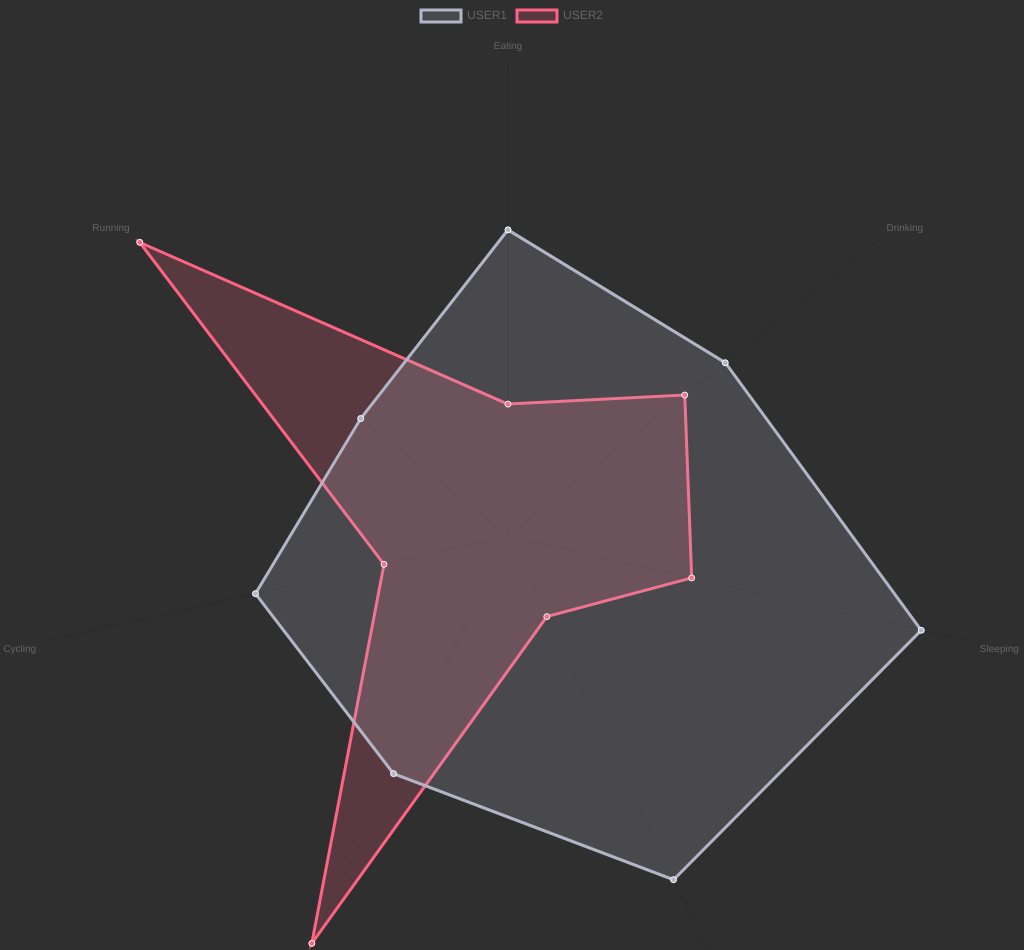
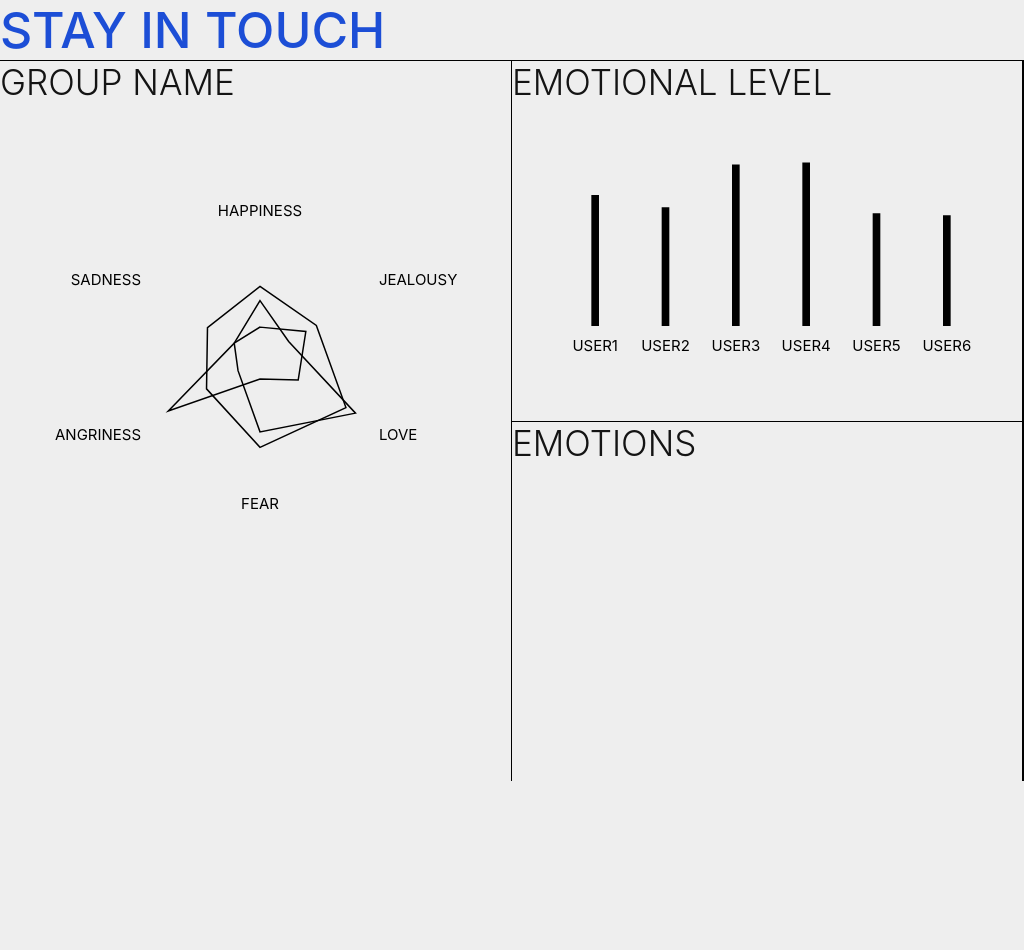
Before and after one commit to angladeelodie/stay_in_touch, an Electron app: page index.html in a window 1024 px wide. Shown: the top 950 px of the page. After the commit the page ends 800 px from the top, so only its background shows below. Drawn offline with nearby package versions, Linux system fonts and the light colour scheme; no server answers; a web font is replaced by a local one.

Commit message:
added 2nd chart

```diff
--- a/App.js
+++ b/App.js
@@ -1,6 +1,7 @@
 const { ipcRenderer } = require("electron");
 
-const { Chart, registerables } = require("chart.js");
+const { Chart, LineController, LineElement, PointElement, LinearScale, Title, RadarController } = require("chart.js");
+Chart.register(LineController, LineElement, PointElement, LinearScale, Title);
 //const robot = require("robotjs");
 class App {
   constructor() {
@@ -33,74 +34,179 @@ class App {
 
   drawChart() {
 
-    var ctx = document.getElementById("myChart");
-    ctx.chartColors = {
-      red: "rgb(255, 99, 132)",
-      orange: "rgb(255, 159, 64)",
-      yellow: "rgb(255, 205, 86)",
-      green: "rgb(75, 192, 192)",
-      blue: "rgb(54, 162, 235)",
-      purple: "rgb(153, 102, 255)",
-      grey: "rgb(231,233,237)",
-    };
 
-    var data = {
+
+    var data1 = {
       labels: [
-        "Eating",
-        "Drinking",
-        "Sleeping",
-        "Designing",
-        "Coding",
-        "Cycling",
-        "Running",
+        "HAPPINESS",
+        "JEALOUSY",
+        "LOVE",
+        "FEAR",
+        "ANGRINESS",
+        "SADNESS",
       ],
       datasets: [
         {
           label: "USER1",
-          backgroundColor: "rgba(179,181,198,0.2)",
-          borderColor: "rgba(179,181,198,1)",
-          pointBackgroundColor: "rgba(179,181,198,1)",
-          pointBorderColor: "#fff",
-          pointHoverBackgroundColor: "#fff",
-          pointHoverBorderColor: "rgba(179,181,198,1)",
-          data: [65, 59, 90, 81, 56, 55, 40],
+          backgroundColor: "rgba(255,255,255,0.0)",
+          borderColor: "rgba(0,0,0,1)",
+          borderColor: "rgba(0,0,0,1)",
+          borderColor: "rgba(0,0,0,1)",
+          pointHoverBackgroundColor: "rgba(28,78,214,1)",
+          pointHoverBorderColor: "rgba(28,78,214,1)",
+          data: [65, 59, 90, 81, 56, 55],
         },
         {
           label: "USER2",
-          backgroundColor: "rgba(255,99,132,0.2)",
-          borderColor: "rgba(255,99,132,1)",
-          pointBackgroundColor: "rgba(255,99,132,1)",
-          pointBorderColor: "#fff",
-          pointHoverBackgroundColor: "#fff",
-          pointHoverBorderColor: "rgba(255,99,132,1)",
-          data: [28, 48, 40, 19, 96, 27, 100],
+          backgroundColor: "rgba(255,255,255,0.0)",
+          borderColor: "rgba(0,0,0,1)",
+          borderColor: "rgba(0,0,0,1)",
+          borderColor: "rgba(0,0,0,1)",
+          pointHoverBackgroundColor: "rgba(28,78,214,1)",
+          pointHoverBorderColor: "rgba(28,78,214,1)",
+          data: [28, 48, 40, 19, 96, 27],
+        },
+        {
+          label: "USER3",
+          backgroundColor: "rgba(255,255,255,0.0)",
+          borderColor: "rgba(0,0,0,1)",
+          borderColor: "rgba(0,0,0,1)",
+          borderColor: "rgba(0,0,0,1)",
+          pointHoverBackgroundColor: "rgba(28,78,214,1)",
+          pointHoverBorderColor: "rgba(28,78,214,1)",
+          data: [52, 30, 100, 67, 23, 27],
         },
       ],
     };
-    var options = {
+
+    var data2 =  {
+      labels:  ["USER1","USER2","USER3","USER4","USER5","USER6",],
+      datasets: [{
+        label: false,
+        data: [65, 59, 80, 81, 56, 55, 40],
+        backgroundColor: [
+          'rgba(0, 0, 0, 1)',
+        ],
+        borderColor: [
+          'rgba(0, 0, 0, 0)',
+        ],
+        borderWidth: 1.5
+      }]
+    };
+
+    var options2 = {
+      plugins: {
+        legend: {
+            display: false,
+        }
+      },
+      barThickness: 10,
+      hoverBackgroundColor: "blue",
+      scales: {
+        x:{
+          ticks:{
+            color:"black",
+            font:{
+              size:15,
+            }
+
+          },
+          grid:{
+            display:false,
+            drawBorder:false,
+          },
+
+
+        },
+        y:{
+          ticks:{
+            display:false,
+          },
+          grid:{
+            display:false,
+            drawBorder:false,
+          },
+
+        }
+      }
+    }
+
+
+    var options1 = {
+     layout:{
+      padding:10
+     },
+      responsive: true,
+      borderWidth: 1.5,
+      pointRadius:0,
+      pointHoverRadius:15,
+      pointHitRadius:40,
       tooltips: {
         enabled: false,
       },
-      scale: {
-        ticks: {
+      plugins:{
+        legend:{
           display: false,
-          maxTicksLimit: 1
+          labels:{
+            boxHeight:50,
+            color:"black"
+          }
         },
-        pointLabels :{
-          display:true,
-          fontStyle: "bold",
-       }
+        tooltips:{
+          enabled:true,
+          titleColor: "red",
+        }
       },
+
+      scales: {
+        r:{
+          grid: {
+            display: false,
+          },
+          ticks: {
+            display:false,
+           },
+           angleLines: {
+             display:false,
+           },
+           gridLines: {
+             display:false,
+             tickMarkLength: 0
+           },
+           pointLabels: {
+             color:"black",
+             font:{
+               size:15,
+
+             },
+          },
+          suggestedMin: 50,
+          suggestedMax: 120
+        }
+      }
     };
-    var myRadarChart = new Chart(ctx, {
+
+    var chart1 = document.getElementById("chart1");
+    var chart2 = document.getElementById("chart2");
+    // Chart.defaults.font.size = 26;
+    Chart.defaults.font.family = "inter";
+    Chart.defaults.plugins.tooltip.enabled = false;
+
+
+
+    var radarChart = new Chart(chart1, {
       type: "radar",
-      data: data,
-      options: options,
+      data: data1,
+      options: options1,
+    });
+
+    var barChart = new Chart(chart2, {
+      type: "bar",
+      data: data2,
+      options: options2,
     });
 
 
-
-    myRadarChart.update();
   }
   onMessage(event, message) {
     this.messageCount++;
--- a/index.html
+++ b/index.html
@@ -6,67 +6,33 @@
     <title>Document</title>
     <!-- <link rel="stylesheet" href="./style.css"> -->
     <script src="App.js"></script>
-    <style>
-      @import url('https://rsms.me/inter/inter.css');
-html { font-family: 'Inter', sans-serif; }
-
-      body {
-        font-family: Inter;
-        margin: 0px;
-        padding: 0px;
-        background-color: rgb(47, 47, 47);
-        width:100vw;
-      }
-      h1{
-        font-size: 50px;
-        color:white;
-        text-align: center;
-        width: 100vw;
-        font-weight: 300;
-      }
-      h2, span{
-
-        font-size: 35px;
-        padding:10px;
-        margin-top: 50px;
-        color:white;
-        font-weight: 300;
-        border: solid 2px white;
-        border-radius:40px;
-      }
-      #wordCount{
-        height: 80vh;
-        background-color: rgba(255,255,255,0.1);
-        overflow-y: scroll;
-      }
-
-      .wordCountDiv{
-        margin:30px;
-      }
-
-      .wordCountNumber{
-        background-color: red;;
-      }
-
-      #averageLetters{
-        background-color: rgb(132, 132, 132);
-        width:100vw;
-        height:5vh;
-        font-size: 35px;
-        color:white;
-        font-weight: 300;
-      }
-      /* #myChart{
-        width:50vw  !important;
-        height:auto !important;
-      } */
-    </style>
+    <link rel="stylesheet" href="style.css">
   </head>
   <body>
-    <canvas id="myChart" width="400" height="400"></canvas>
-    <h1>LETTERS SENT PER MESSAGE AVERAGE</h1>
+    <h1>Stay in touch</h1>
+    <div class="container">
+      <div class="leftPanel">
+        <h2>Group Name</h2>
+        <div class="canvasContainer">
+          <canvas id="chart1"></canvas>
+        </div>
+      </div>
+      <div class="rightPanel">
+        <div class="emotionalLevel">
+          <h2>Emotional Level</h2>
+          <div class="canvasContainer">
+            <canvas id="chart2"></canvas>
+          </div>
+        </div>
+        <div class="emotionalCircles">
+          <h2>Emotions</h2>
+        </div>
+      </div>
+    </div>
+
+    <!-- <h1>LETTERS SENT PER MESSAGE AVERAGE</h1>
     <div id="wordCount"></div>
-    <div id="averageLetters"></div>
+    <div id="averageLetters"></div> -->
 
 
   </body>
--- /dev/null
+++ b/style.css
@@ -0,0 +1,95 @@
+@import url('https://rsms.me/inter/inter.css');
+html { font-family: 'Inter', sans-serif; }
+
+      body {
+        font-family: Inter;
+        margin: 0px;
+        padding: 0px;
+        background-color: rgb(238, 238, 238);
+        width:100vw;
+      }
+      h1{
+        font-size: 50px;
+        text-transform: uppercase;
+        color:rgb(28, 78, 214);
+        font-weight: 500;
+        margin-bottom: 0;
+      }
+      h2{
+        text-transform: uppercase;
+        font-size: 35px;
+        color:rgb(20, 20, 20);
+        font-weight: 300;
+        margin: 0;
+      }
+
+.container{
+width:100vw;
+height:90vh;
+display: flex;
+flex-direction: row;
+}
+
+.canvasContainer{
+    /* width:100%; */
+    padding:40px;
+}
+
+.leftPanel{
+    width:50vw;
+    height: 100%;
+    border-right: 1px black solid;
+    border-top: 1px black solid;
+
+}
+.rightPanel{
+    width:50vw;
+    height: 100%;
+    border-right: 1px black solid;
+    border-top: 1px black solid;
+    display: flex;
+    flex-direction: column;
+}
+
+.emotionalLevel{
+    height:50vh;
+    border-right: 1px black solid;
+
+}
+
+.emotionalCircles{
+    height:50vh;
+    border-right: 1px black solid;
+    border-top: 1px black solid;
+}
+
+
+
+
+
+      #wordCount{
+        height: 80vh;
+        background-color: rgba(255,255,255,0.1);
+        overflow-y: scroll;
+      }
+
+      .wordCountDiv{
+        margin:30px;
+      }
+
+      .wordCountNumber{
+        background-color: red;;
+      }
+
+      #averageLetters{
+        background-color: rgb(132, 132, 132);
+        width:100vw;
+        height:5vh;
+        font-size: 35px;
+        color:white;
+        font-weight: 300;
+      }
+      /* #myChart{
+        width:50vw  !important;
+        height:auto !important;
+      } */
```
Also changed, not shown: 1 other file.
